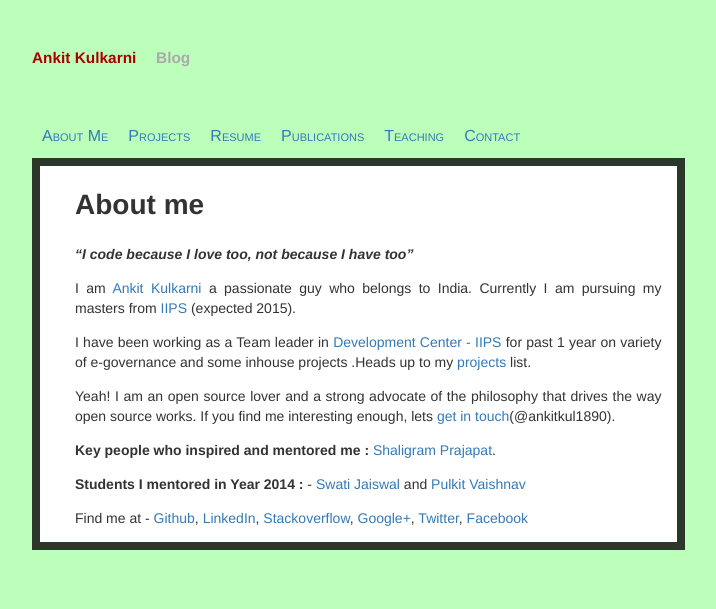
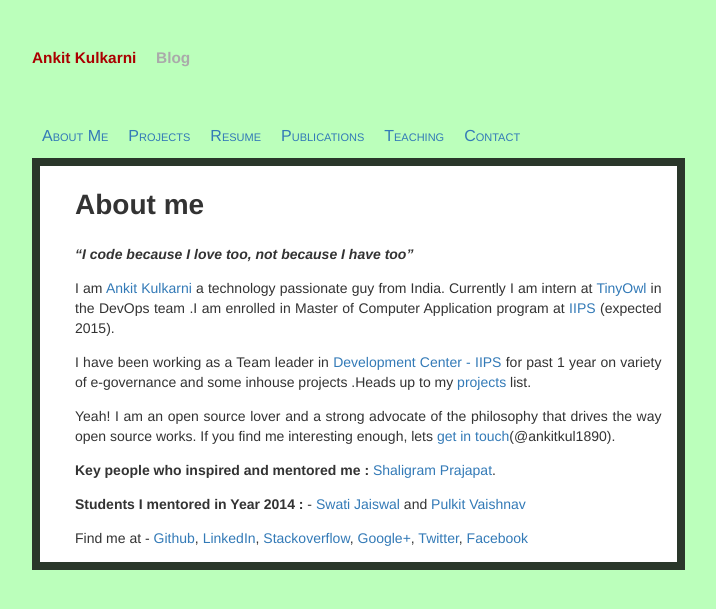
Before and after one commit to Ankit-Kulkarni/Ankit-Kulkarni.github.io, a Jekyll site: the page built from about.md, in a window 1280 px wide. Shown: the top 609 px of the page, without its empty margins (233-949 px from the left). Built offline with Jekyll 4.4.1, drawn with Linux system fonts in a browser that asks for light colours.

Commit message:
added tinyowl intern information

```diff
--- a/about.md
+++ b/about.md
@@ -8,7 +8,7 @@
 
 ***"I code because I love too, not because I have too"***
 
-I am [Ankit Kulkarni]({{page.url}}) a passionate guy who belongs to India. Currently I am pursuing my masters from [IIPS](http://iips.edu.in) (expected 2015).
+I am [Ankit Kulkarni]({{page.url}}) a technology passionate guy from India. Currently I am intern at [TinyOwl](http://www.tinyowl.co.in/) in the DevOps team .I am enrolled in Master of Computer Application program at [IIPS](http://iips.edu.in) (expected 2015).
 
 I have been working as a Team leader in [Development Center - IIPS ](http://iips.edu.in/dc_website/index.php) for past 1 year on variety of e-governance and some inhouse projects .Heads up to my [projects]({{ page.url }}projects.html) list.
 
```
